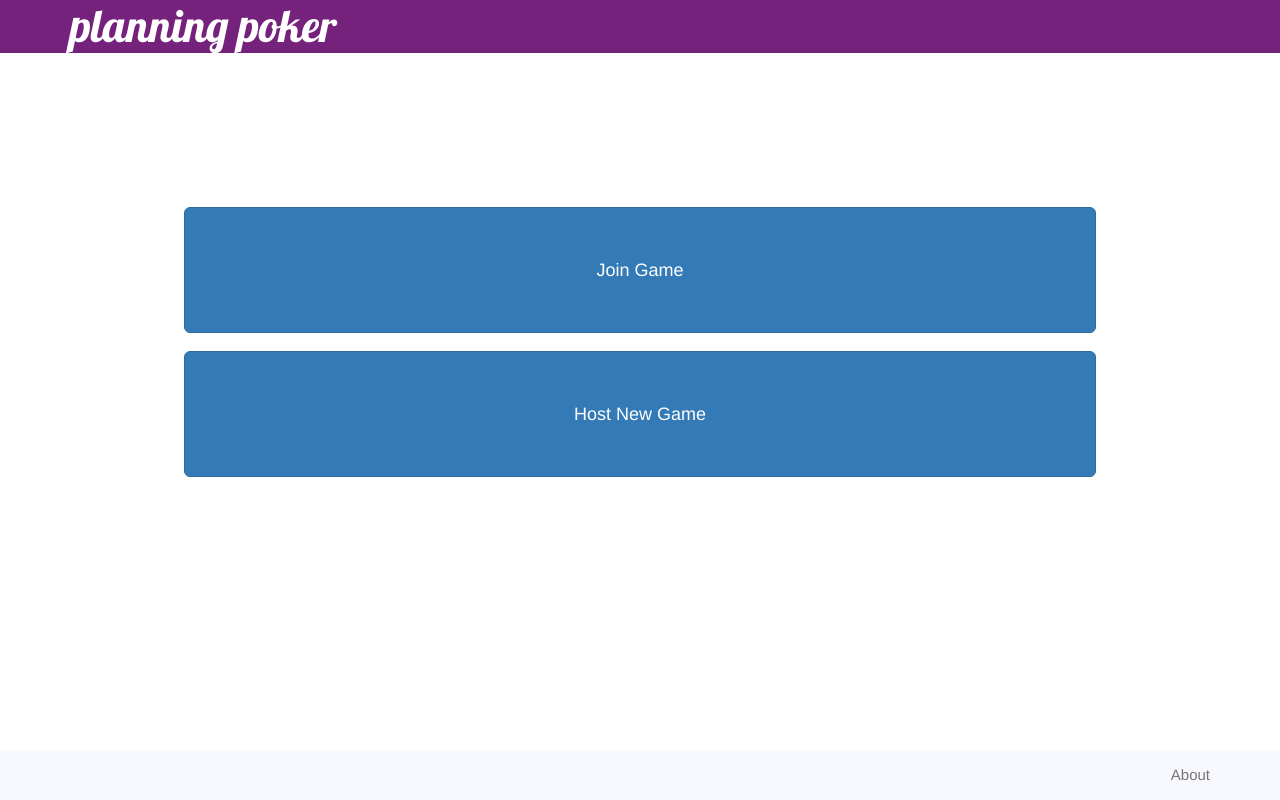
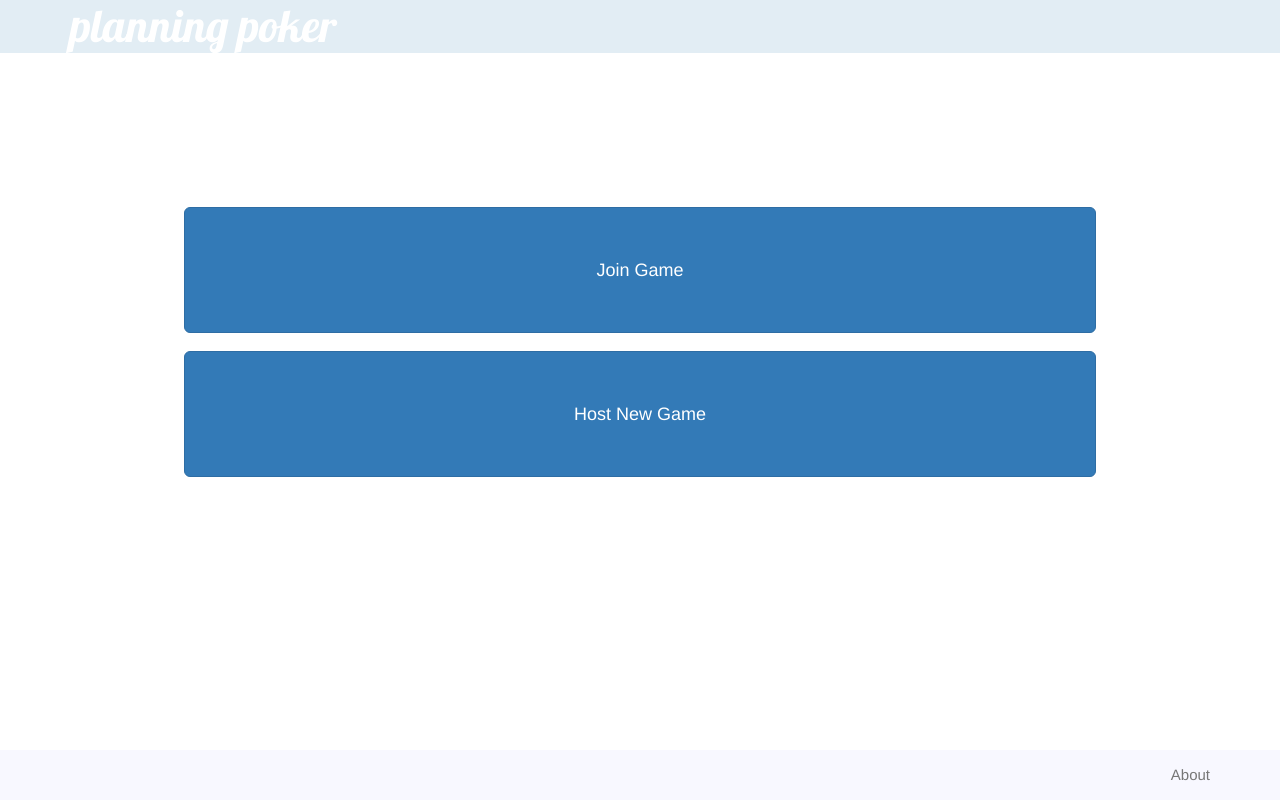
Before and after one commit to richashworth/planningpoker, a React (Create React App) app in the folder planningpoker-web/: page / in a window 1280 px wide. Built offline with nearby package versions, Linux system fonts and the light colour scheme; no server answers.

Commit message:
Update Header.css

```diff
--- a/planningpoker-web/src/styles/Header.css
+++ b/planningpoker-web/src/styles/Header.css
@@ -5,7 +5,7 @@
 
 .navbar-top {
     height: 53px;
-    background-color: #75227d;
+    background-color: #E2EDF4;
     z-index: 100;
 }
 
@@ -30,7 +30,7 @@
 }
 
 .collapse.in{
-    background-color: #75227d;
+    background-color: #E2EDF4;
 }
 
 button.logout-btn {
```
